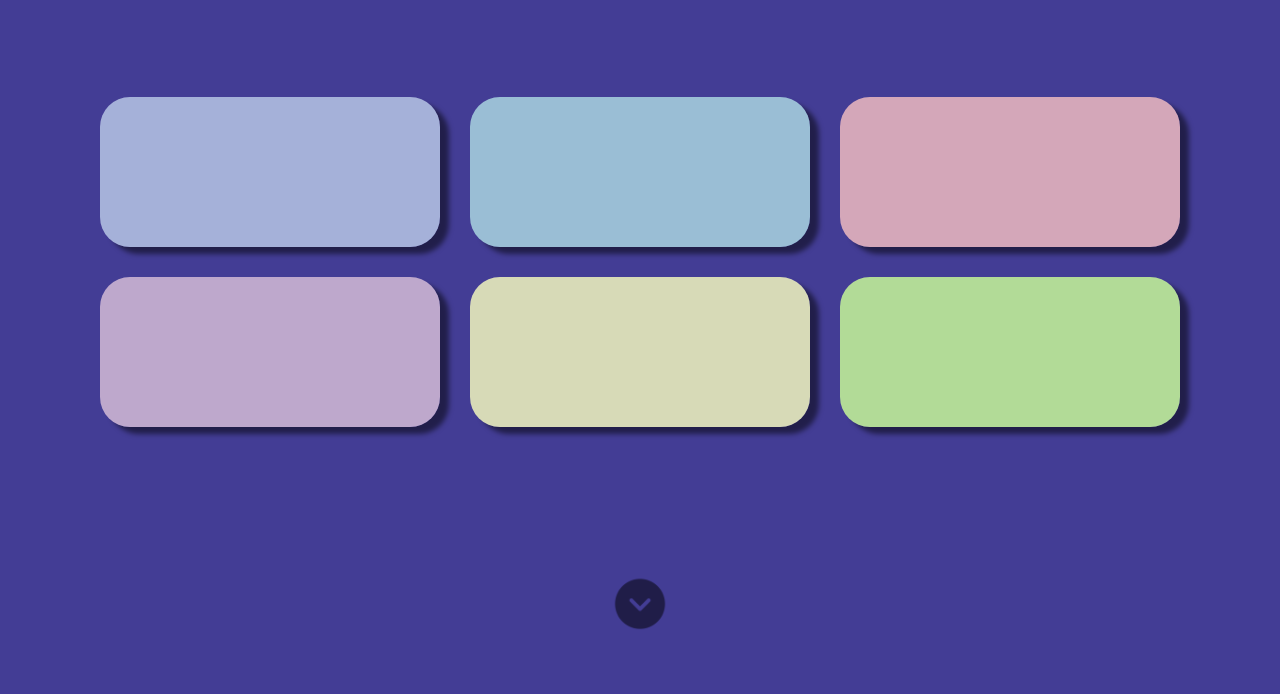
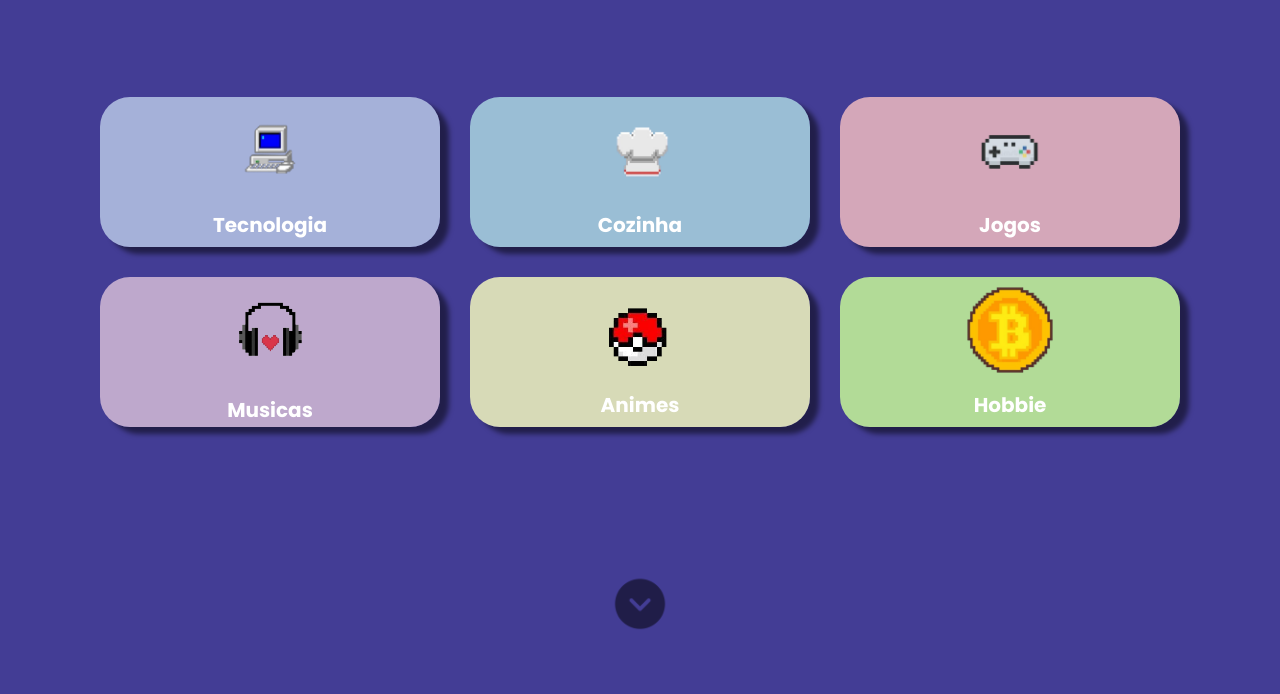
Before and after one commit to vsantus/LinhaDoTempo---Project, a plain HTML site: page index.html in a window 1280 px wide. Shown: the part 608-1302 px from the top of the page. Drawn offline with Linux system fonts and the light colour scheme.

Commit message:
atualização-7-trampo
importação e adição de icones das areas, centralizando conteudo das mesmas, conectando quadrado com retangulo e alteração nome pagina

```diff
--- a/index.html
+++ b/index.html
@@ -4,7 +4,7 @@
 <head>
     <meta charset="UTF-8">
     <meta name="viewport" content="width=device-width, initial-scale=1.0">
-    <title>Linha do Tempo - Vinícius Santos</title>
+    <title>Sobre -- Vinícius Santos</title>
 
     <link rel="stylesheet" href="src/reset.css">
     <link rel="stylesheet" href="src/style.css">
@@ -59,23 +59,39 @@
     </div>
 
     <article class="areas">
-        <div class="quadrado-area quad1"> </div>
-        <div class="quadrado-area quad2"> </div>
-        <div class="quadrado-area quad3"> </div>
-        <div class="quadrado-area quad4"> </div>
-        <div class="quadrado-area quad5"> </div>
-        <div class="quadrado-area quad6"> </div>
+
+        <div class="quadrado-area quad1"> <img src="src/images/image-areas/tecnologia.png" alt="tecnologia">
+            <a href="#tecnologia"> <strong> Tecnologia </strong></a>
+        </div>
+
+        <div class="quadrado-area quad2"> <img src="src/images/image-areas/chefe.png" alt="chefe-cozinha">
+            <a href="#cozinhar"> <strong> Cozinha </strong></a>
+        </div>
+
+        <div class="quadrado-area quad3"> <img src="src/images/image-areas/game.png" alt="game">
+            <a href="#games"> <strong> Jogos </strong></a>
+        </div>
+        <div class="quadrado-area quad4"> <img src="src/images/image-areas/msuica.png" alt="musica">
+            <a href="#musica"> <strong> Musicas </strong></a>
+        </div>
+        <div class="quadrado-area quad5"> <img src="src/images/image-areas/anime.png" alt="anime">
+            <a href="#anime"> <strong> Animes </strong></a>
+        </div>
+        <div class="quadrado-area quad6"> <img src="src/images/image-areas/hobbie.png" alt="hobbie">
+            <a href="#hobbie"> <strong> Hobbie </strong></a>
+        </div>
+
     </article>
 
     <div class="divisoria"> <img src="src/images/setaV.png" alt="seta"></div>
 
     <section class="areas-extenso">
-        <div class="retangulo-area retan1"> tecnologia </div>
-        <div class="retangulo-area retan2"> cozinhar </div>
-        <div class="retangulo-area retan3"> jogos </div>
-        <div class="retangulo-area retan4"> underground estilo</div>
-        <div class="retangulo-area retan5"> rap </div>
-        <div class="retangulo-area retan6"> anime</div>
+        <div class="retangulo-area retan1" id="tecnologia"> tecnologia </div>
+        <div class="retangulo-area retan2" id="cozinhar"> cozinhar </div>
+        <div class="retangulo-area retan3" id="games"> jogos </div>
+        <div class="retangulo-area retan4" id="musica"> musica </div>
+        <div class="retangulo-area retan5" id="anime"> anime </div>
+        <div class="retangulo-area retan6" id="hobbie"> hobbie</div>
     </section>
 
     <footer class="rodape">
--- a/src/style.css
+++ b/src/style.css
@@ -115,7 +115,7 @@
     height: 100%;
     border-left: 2px solid #85ee52;
     right: -10px;
-    animation: cursor .9s infinite, digitando 20s steps(80) infinite;
+    animation: cursor .9s infinite, digitando 20s steps(60) infinite;
     width: calc(100% + 14px);
     background-color: black ;
 }
@@ -187,14 +187,27 @@
 }
 
 .areas .quadrado-area {
-    background-color: darkolivegreen;
     border: 2px solid none;
     stroke: #464646;
     border-radius: 30px;
     -webkit-box-shadow: 9px 7px 5px rgba(0, 0, 0, 0.5);
     -moz-box-shadow: 9px 7px 5px rgba(0, 0, 0, 0.5);
     box-shadow: 9px 7px 5px rgba(0, 0, 0, 0.5);
+    display: flex;
+    justify-content: center;
+    align-items: center;
+    flex-direction: column;
 
+}
+
+.areas .quadrado-area img{
+    width: 120px;
+}
+
+.areas .quadrado-area a{
+    font-size: 20px;
+    padding-bottom: 15px;
+    text-decoration: none;
 }
 
 .areas .quadrado-area:hover {
@@ -271,7 +284,7 @@
 
 .areas-extenso .retangulo-area {
     width: 90%;
-    height: 300px;
+    height: 600px;
     background-color: darkkhaki;
     padding: 10px;
     border: 1px solid black;
```
Also changed, not shown: src/images/image-areas/anime.png (added), src/images/image-areas/chefe.png (added), src/images/image-areas/game.png (added), src/images/image-areas/hobbie.png (added), src/images/image-areas/msuica.png (added), src/images/image-areas/tecnologia.png (added).
